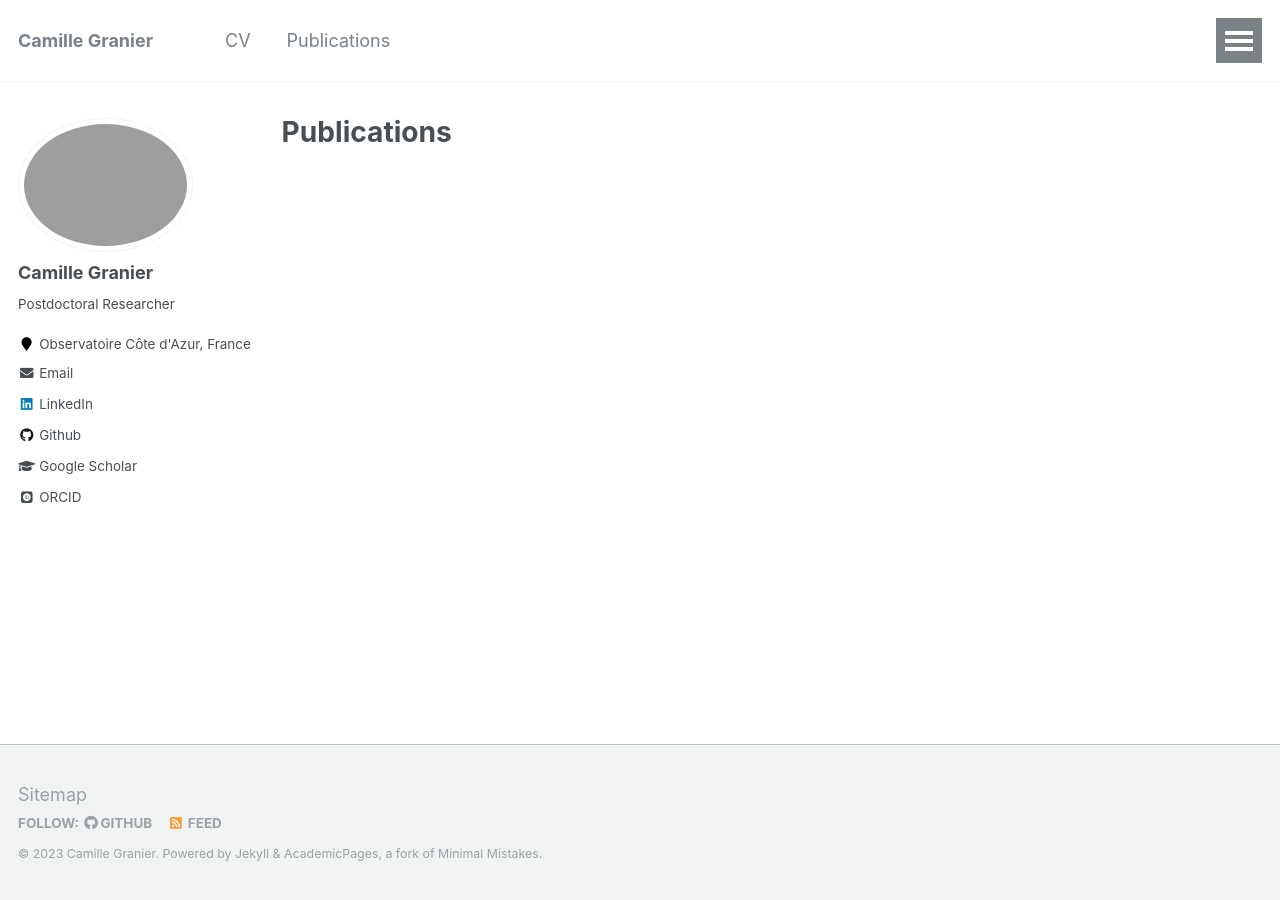
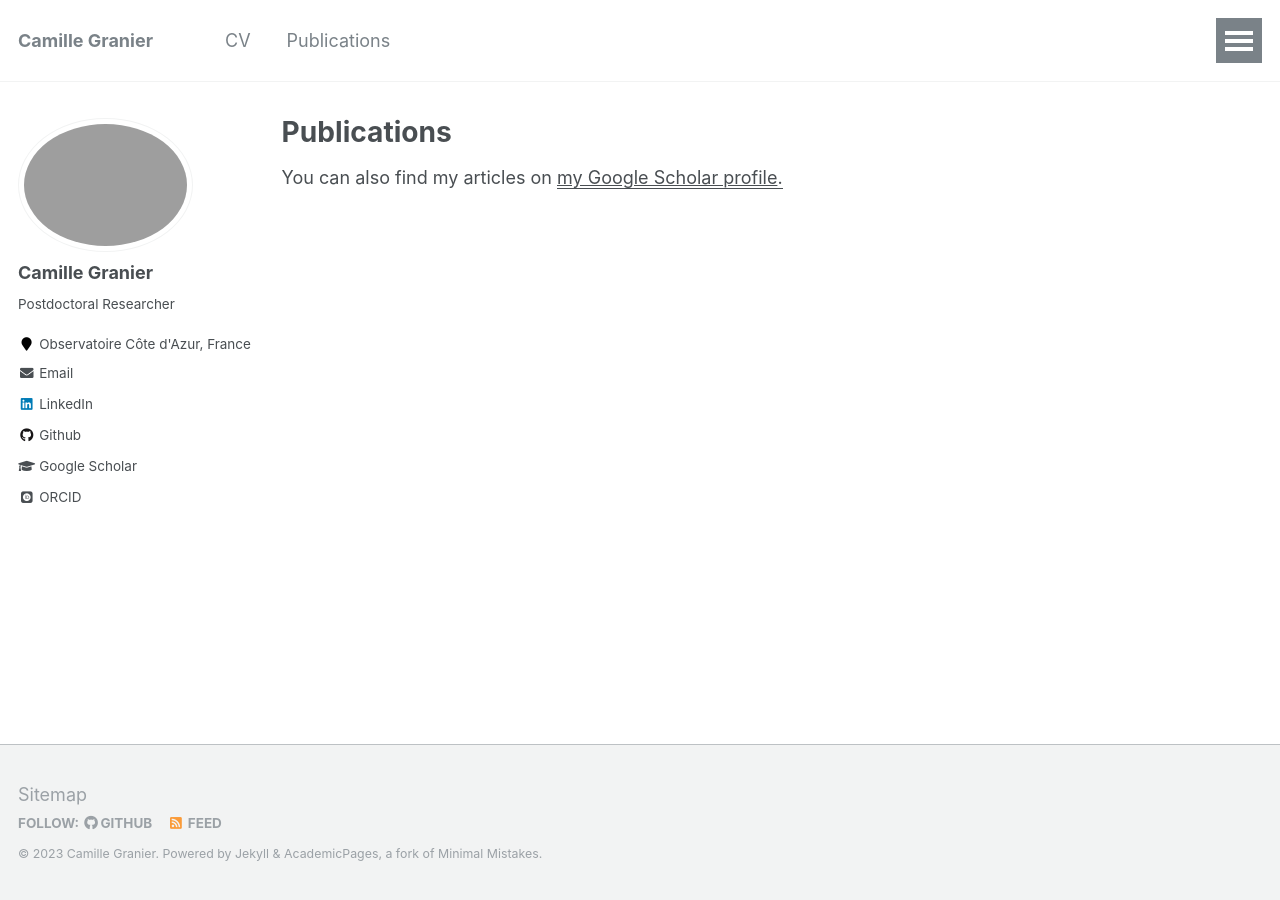
Before and after one commit to K1000Granier/K1000Granier.github.io, a Jekyll site: the page built from _pages/publications.md, in a window 1280 px wide. Built offline with Jekyll 4.4.1, drawn with Linux system fonts in a browser that asks for light colours; some web fonts are replaced; part of the change alters nothing that is shown.

Commit message:
Update publications.md

```diff
--- a/_pages/publications.md
+++ b/_pages/publications.md
@@ -4,9 +4,11 @@ title: "Publications"
 permalink: /publications/
 author_profile: true
 ---
+
+  You can also find my articles on <u><a href="{{https://scholar.google.com/citations?hl=en&user=pOJJVcgAAAAJ}}">my Google Scholar profile</a>.</u>
+
 <!--
 {% if author.googlescholar %}
-  You can also find my articles on <u><a href="{{author.googlescholar}}">my Google Scholar profile</a>.</u>
 {% endif %}
 
 {% include base_path %}
```
